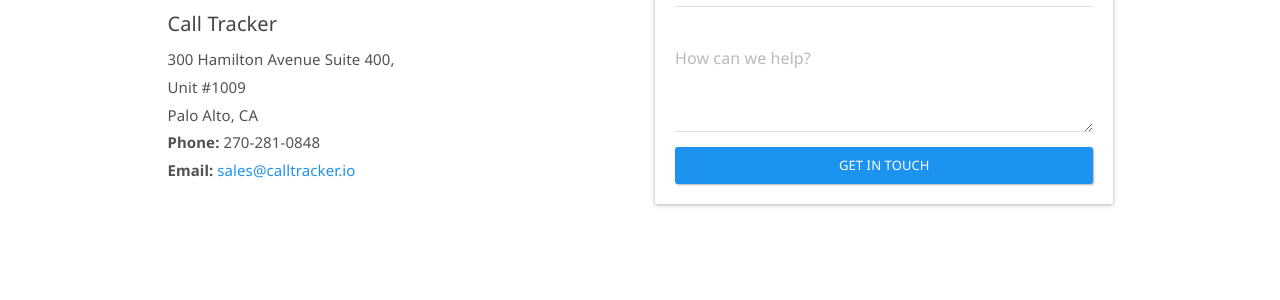
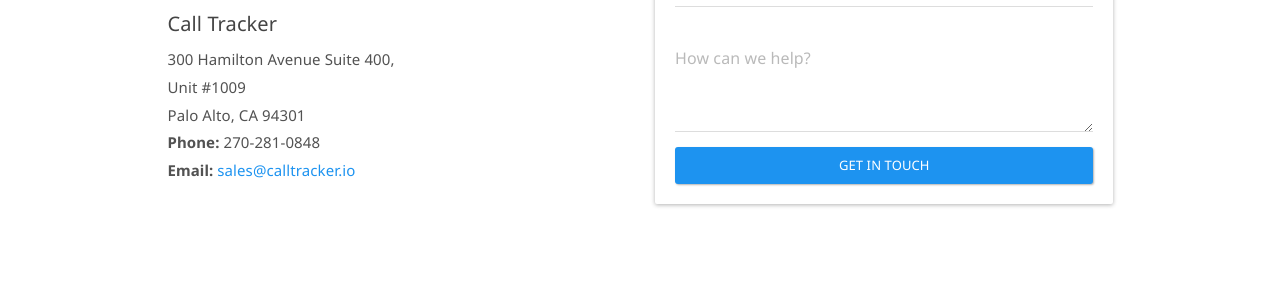
Before and after one commit to sumonst21/calltrackerio-site, a Jekyll site: the page built from contact.html, in a window 1280 px wide. Shown: the part 471-771 px from the top of the page. Built offline with Jekyll 4.4.1, drawn with Linux system fonts in a browser that asks for light colours.

Commit message:
add zip code

```diff
--- a/contact.html
+++ b/contact.html
@@ -22,6 +22,7 @@
 				    <br>
 				    <span itemprop="addressLocality">Palo Alto</span>,
 				    <span itemprop="addressRegion">CA</span>
+				    <span itemprop="postalCode">94301</span>
 				  </div>
 				  <strong>Phone: </strong><span itemprop="telephone">270-281-0848</span>
 				  <br>
```
